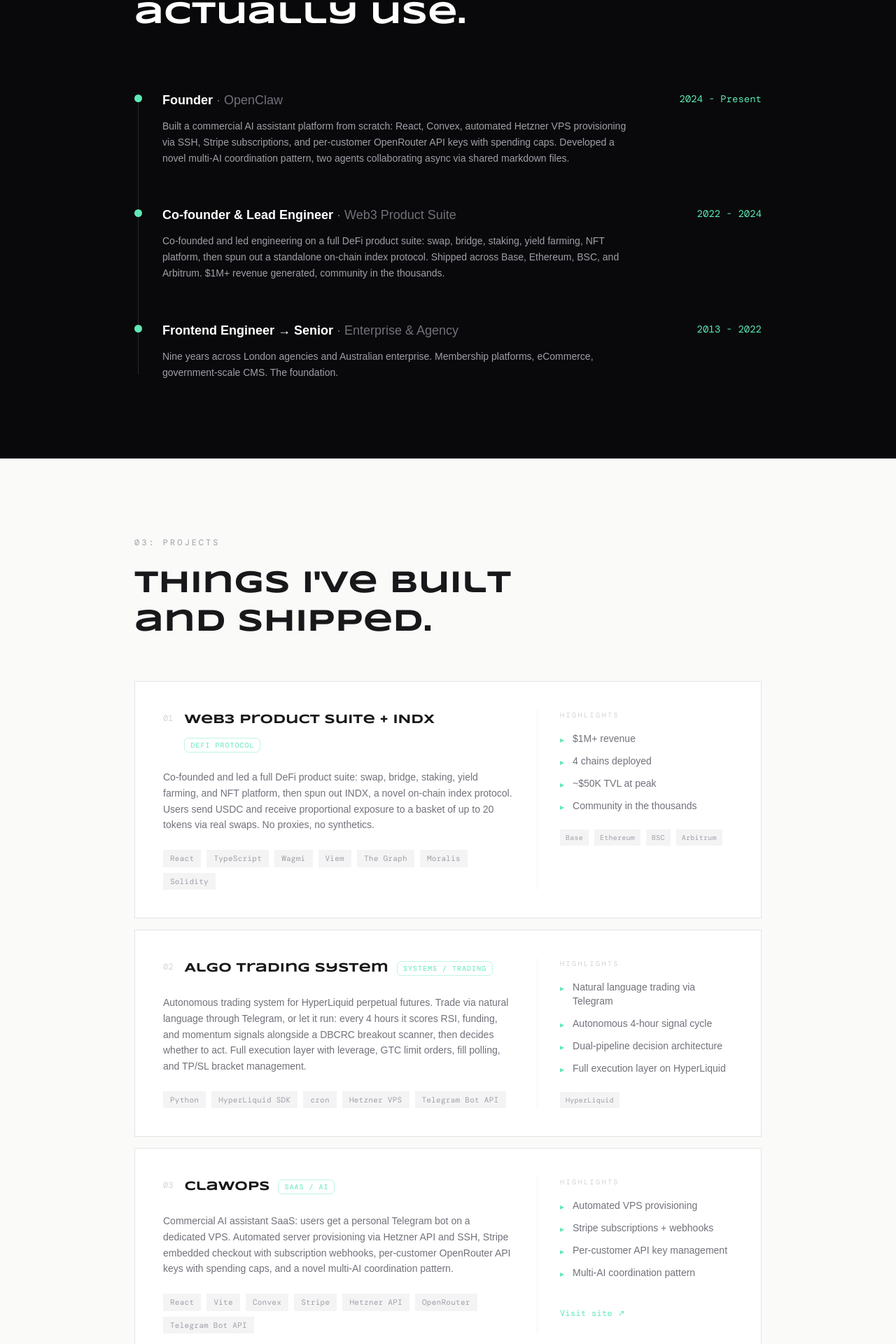
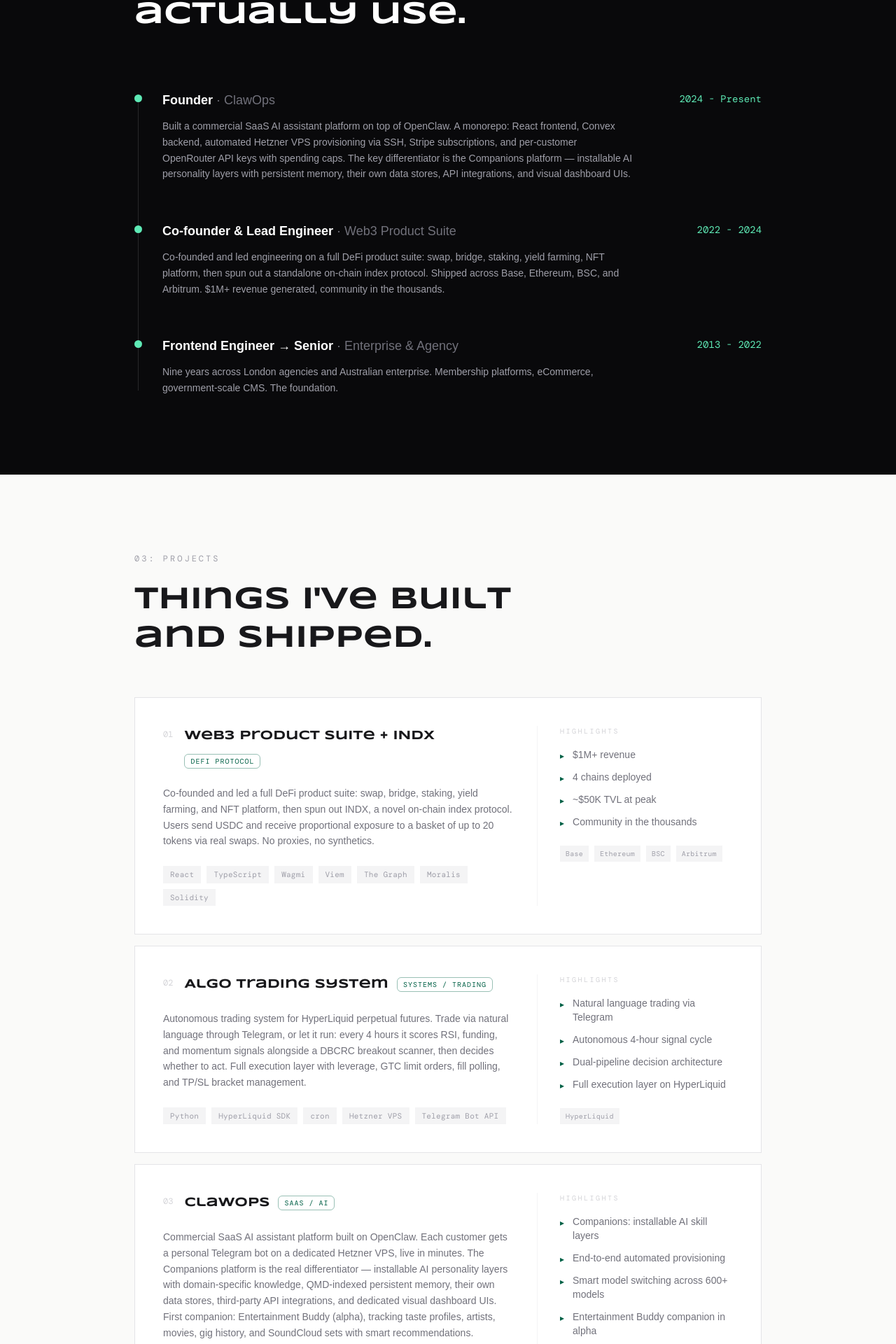
Before and after one commit to GavinJaynes/gavin-jaynes, a React (Vite) app: page / in a window 1280 px wide. Shown: the part 1888-3808 px from the top of the page at 70% size. Built offline with nearby package versions, Linux system fonts and the light colour scheme; a web font is replaced by a local one.

Commit message:
Update clawops content

```diff
--- a/src/components/About.tsx
+++ b/src/components/About.tsx
@@ -7,7 +7,7 @@
   { label: "4 years", detail: "Deep in DeFi & Web3" },
   { label: "Enterprise scale", detail: "Squiz Matrix, gov & higher-ed" },
   { label: "AI products", detail: "Built and shipped, not just a user" },
-  { label: "Standards-driven", detail: "Workflow, process & craft matter" },
+  { label: "Standards-driven", detail: "WCAG AAA, workflow, process & craft" },
   { label: "Seen it all", detail: "Flash, jQuery, TypeScript, the AI wave" },
 ]
 
--- a/src/components/Projects.tsx
+++ b/src/components/Projects.tsx
@@ -30,9 +30,9 @@
     name: "ClawOps",
     type: "SaaS / AI",
     description:
-      "Commercial AI assistant SaaS: users get a personal Telegram bot on a dedicated VPS. Automated server provisioning via Hetzner API and SSH, Stripe embedded checkout with subscription webhooks, per-customer OpenRouter API keys with spending caps, and a novel multi-AI coordination pattern.",
-    highlights: ["Automated VPS provisioning", "Stripe subscriptions + webhooks", "Per-customer API key management", "Multi-AI coordination pattern"],
-    tech: ["React", "Vite", "Convex", "Stripe", "Hetzner API", "OpenRouter", "Telegram Bot API"],
+      "Commercial SaaS AI assistant platform built on OpenClaw. Each customer gets a personal Telegram bot on a dedicated Hetzner VPS, live in minutes. The Companions platform is the real differentiator — installable AI personality layers with domain-specific knowledge, QMD-indexed persistent memory, their own data stores, third-party API integrations, and dedicated visual dashboard UIs. First companion: Entertainment Buddy (alpha), tracking taste profiles, artists, movies, gig history, and SoundCloud sets with smart recommendations.",
+    highlights: ["Companions: installable AI skill layers", "End-to-end automated provisioning", "Smart model switching across 600+ models", "Entertainment Buddy companion in alpha"],
+    tech: ["React", "Vite", "Convex", "TypeScript", "Stripe", "Hetzner API", "OpenRouter", "Telegram Bot API", "QMD"],
     chains: [],
     url: "https://clawops.io",
   },
@@ -60,7 +60,7 @@
             <div>
               <div className="flex flex-wrap items-center gap-3 mb-1">
                 <h3 className="font-display font-bold text-zinc-900 text-lg">{project.name}</h3>
-                <span className="font-mono text-[10px] text-chart-1 border border-chart-1/40 px-2 py-0.5 tracking-widest uppercase rounded-sm">
+                <span className="font-mono text-[10px] text-chart-5 border border-chart-5/40 px-2 py-0.5 tracking-widest uppercase rounded-sm">
                   {project.type}
                 </span>
               </div>
@@ -86,7 +86,7 @@
           <ul className="space-y-3 mb-6">
             {project.highlights.map((h) => (
               <li key={h} className="flex items-start gap-3">
-                <span className="text-chart-1 mt-1 text-xs shrink-0">▸</span>
+                <span className="text-chart-5 mt-1 text-xs shrink-0">▸</span>
                 <span className="font-sans text-sm text-zinc-500">{h}</span>
               </li>
             ))}
@@ -107,7 +107,7 @@
               href={project.url}
               target="_blank"
               rel="noopener noreferrer"
-              className="inline-flex items-center gap-1.5 mt-4 font-mono text-xs text-chart-1 hover:opacity-70 tracking-wide transition-opacity"
+              className="inline-flex items-center gap-1.5 mt-4 font-mono text-xs text-chart-5 hover:opacity-70 tracking-wide transition-opacity"
             >
               Visit site ↗
             </a>
--- a/src/components/Work.tsx
+++ b/src/components/Work.tsx
@@ -6,9 +6,9 @@
   {
     period: "2024 - Present",
     role: "Founder",
-    company: "OpenClaw",
+    company: "ClawOps",
     description:
-      "Built a commercial AI assistant platform from scratch: React, Convex, automated Hetzner VPS provisioning via SSH, Stripe subscriptions, and per-customer OpenRouter API keys with spending caps. Developed a novel multi-AI coordination pattern, two agents collaborating async via shared markdown files.",
+      "Built a commercial SaaS AI assistant platform on top of OpenClaw. A monorepo: React frontend, Convex backend, automated Hetzner VPS provisioning via SSH, Stripe subscriptions, and per-customer OpenRouter API keys with spending caps. The key differentiator is the Companions platform — installable AI personality layers with persistent memory, their own data stores, API integrations, and visual dashboard UIs.",
   },
   {
     period: "2022 - 2024",
```
